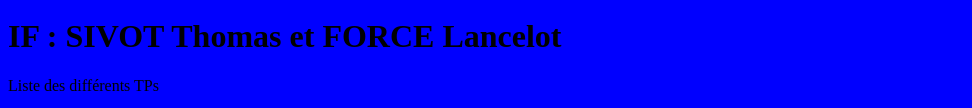
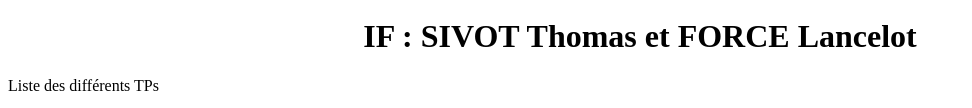
Before and after one commit to Mariepitsch/ForceLan.github.io, a plain HTML site: page index.html in a window 1280 px wide. Shown: the part 311-419 px from the top of the page, without its empty margins (0-972 px from the left). Drawn offline with Linux system fonts and the light colour scheme; files that its build step writes are made by us from their sources.

Commit message:
Update style.css

```diff
--- a/css/style.css
+++ b/css/style.css
@@ -1,5 +1,12 @@
-
-  body{
-    background-color:blue;
-    color:black;
-  }
+<html>
+ <body>
+<style>
+    {background-color:blue;
+      color:black;}
+    h1 {
+    color: black;
+    text-align: center;
+}
+</style>
+      </body>
+</html>
```
